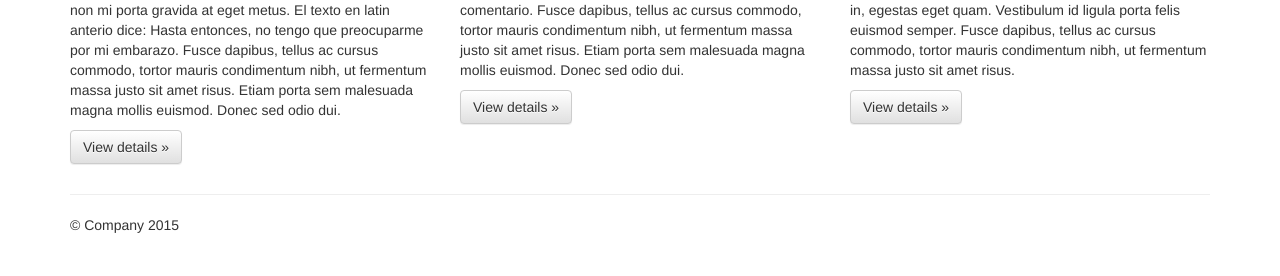
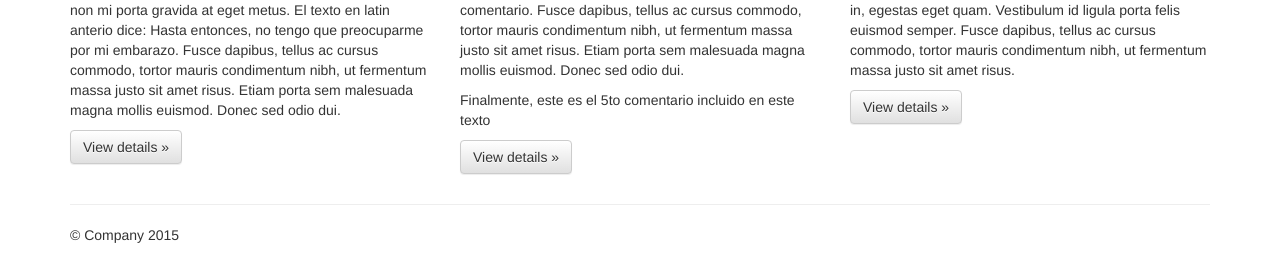
Before and after one commit to MSEscobar/Trabajo2_mauricio_escobar, a plain HTML site: page index.html in a window 1280 px wide. Shown: the part 524-800 px from the top of the page. Drawn offline with nearby package versions, Linux system fonts and the light colour scheme.

Commit message:
Quinto comentario

```diff
--- a/index.html
+++ b/index.html
@@ -72,7 +72,8 @@
         <div class="col-md-4">
           <h2>Heading</h2>
           <p>Este es una nuevo texto modificado para un cuarto comentario. Fusce dapibus, tellus ac cursus commodo, tortor mauris condimentum nibh, ut fermentum massa justo sit amet risus. Etiam porta sem malesuada magna mollis euismod. Donec sed odio dui. </p>
-          <p><a class="btn btn-default" href="#" role="button">View details &raquo;</a></p>
+          <p>Finalmente, este es el 5to comentario incluido en este texto</p>
+	  <p><a class="btn btn-default" href="#" role="button">View details &raquo;</a></p>
        </div>
         <div class="col-md-4">
           <h2>Heading</h2>
```
